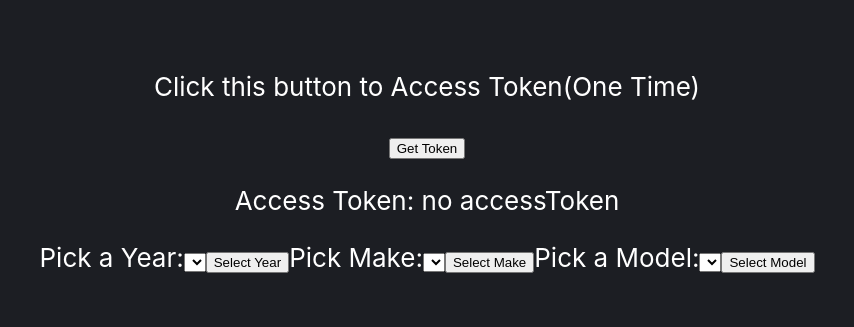
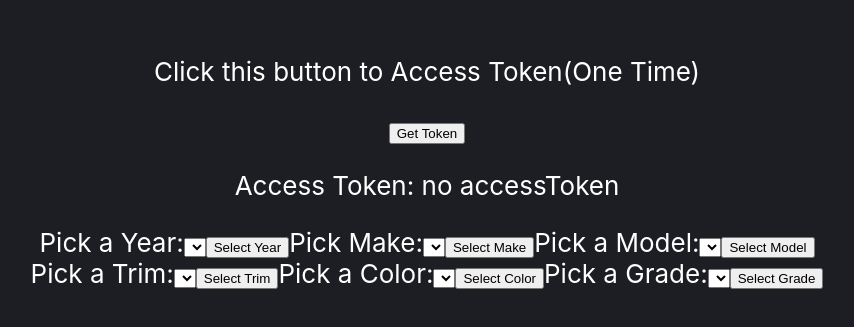
Before and after one commit to absaaraslam/manheim-valuation-module, a React (Create React App) app: page / in a window 1280 px wide. Shown: the part 215-542 px from the top of the page, without its empty margins (213-1067 px from the left). Built offline with nearby package versions, Linux system fonts and the light colour scheme.

Commit message:
added all GET Requests

```diff
--- a/src/App.js
+++ b/src/App.js
@@ -7,24 +7,32 @@ function App() {
   const [token, setToken] = useState("no accessToken");
 
   const [tokenFlag, setTokenFlag] = useState(false);
+  const [colorFlag, setColorFlag] = useState(false);
+  const [gradeFlag, setGradeFlag] = useState(false);
   const [yearFlag, setYearFlag] = useState(false);
   const [makeFlag, setMakeFlag] = useState(false);
   const [modelFlag, setModelFlag] = useState(false);
+  const [trimFlag, setTrimFlag] = useState(false);
   const [valuationFlag, setValuationFlag] = useState(false);
 
   //DB states
-  const [DByear, setYears] = useState([]);
+  const [DBGrades, setGrades] = useState([]);
+  const [DBColors, setColors] = useState([]);
+  const [DByears, setYears] = useState([]);
   const [DBMakes, setMakes] = useState([]);
   const [DBModels, setModels] = useState([]);
+  const [DBTrims, setTrims] = useState([]);
   const [DBvaluation, setValuation] = useState([]);
 
   //inputs
+  const [selectedGrade, setSelectedGrade] = useState("");
+  const [selectedColor, setSelectedColor] = useState("");
   const [selectedYear, setSelectedYear] = useState("");
   const [selectedMake, setSelectedMake] = useState("");
   const [selectedModel, setSelectedModel] = useState("");
-  const [selectedValuation, setSelectedValuation] = useState("");
+  const [selectedTrim, setSelectedTrim] = useState("");
 
-//Vis
+  //Vis
   const [valuationVis, setValuationVis] = useState(false);
 
   const tokenButtonHandler = () => {
@@ -42,9 +50,24 @@ function App() {
     console.log("make button");
   };
 
-  const ModelButtonHandler = () => {
+  const modelButtonHandler = () => {
     setModelFlag(true);
     console.log("model button");
+  };
+
+  const trimButtonHandler = () => {
+    setTrimFlag(true);
+    console.log("trim button");
+  };
+
+  const colorButtonHandler = () => {
+    setColorFlag(true);
+    console.log("color button");
+  };
+
+  const gradeButtonHandler = () => {
+    setGradeFlag(true);
+    console.log("grade button");
   };
 
   const valuationButtonHandler = () => {
@@ -67,9 +90,24 @@ function App() {
     setSelectedModel(event.target.value);
   };
 
+  const handleTrimChange = (event) => {
+    console.log("here is selected trim=>", event.target.value);
+    setSelectedTrim(event.target.value);
+  };
+
+  const handleColorChange = (event) => {
+    console.log("here is selected color=>", event.target.value);
+    setSelectedColor(event.target.value);
+  };
+
+  const handleGradeChange = (event) => {
+    console.log("here is selected grade=>", event.target.value);
+    setSelectedGrade(event.target.value);
+  };
+
   const tokenGen = async () => {
     //POST AccessToken
-    const res = await fetch("https://carbingo.logointellect.com/api/token", {
+    const res = await fetch("https://server-valuation.vercel.app/api/token", {
       method: "POST",
     })
       .then((response) => response.json())
@@ -82,9 +120,26 @@ function App() {
       });
   };
 
+  const retrieveColors = async () => {
+    //GET Colors
+    const resp = await fetch("https://server-valuation.vercel.app/fetchColors");
+    const data = await resp.json();
+    const colors = data.items.map((item) => item.value);
+    setColors(colors);
+    console.log("colors", data);
+  };
+
+  const retrieveGrades = async () => {
+    //GET Grades
+    const resp = await fetch("https://server-valuation.vercel.app/fetchGrades");
+    const data = await resp.json();
+    const grades = data.items.map((item) => item.value);
+    setGrades(grades);
+    console.log("colors", data);
+  };
   const retrieveYears = async () => {
     //GET Years
-    const resp = await fetch("https://carbingo.logointellect.com/fetchYears");
+    const resp = await fetch("https://server-valuation.vercel.app/fetchYears");
     const data = await resp.json();
     const years = data.items.map((item) => item.year);
     setYears(years);
@@ -93,7 +148,7 @@ function App() {
 
   const retrieveMake = async () => {
     //send Year and GET make
-    const resp = await fetch("https://carbingo.logointellect.com/fetchMake", {
+    const resp = await fetch("https://server-valuation.vercel.app/fetchMake", {
       method: "POST",
       headers: {
         "Content-Type": "application/json",
@@ -110,7 +165,7 @@ function App() {
 
   const retrieveModel = async () => {
     //send data and GET Model
-    const resp = await fetch("https://carbingo.logointellect.com/fetchModel", {
+    const resp = await fetch("https://server-valuation.vercel.app/fetchModel", {
       method: "POST",
       headers: {
         "Content-Type": "application/json",
@@ -125,20 +180,40 @@ function App() {
     console.log("models", data);
   };
 
-
-  const getValuation = async () => {
-    const resp = await fetch("https://carbingo.logointellect.com/getValuation", {
+  const retrieveTrim = async () => {
+    //send data and GET Trim
+    const resp = await fetch("https://server-valuation.vercel.app/fetchTrim", {
       method: "POST",
       headers: {
         "Content-Type": "application/json",
       },
-      body: JSON.stringify({ modelConfirm: selectedModel })
+      body: JSON.stringify({ modelConfirm: selectedModel }),
+    });
+    const data = await resp.json();
+    if (data.items) {
+      const trims = data.items.map((item) => item.trim);
+      setTrims(trims);
+    }
+    console.log("trims", data);
+  };
+
+  const getValuation = async () => {
+    const resp = await fetch("https://server-valuation.vercel.app/getValuation", {
+      method: "POST",
+      headers: {
+        "Content-Type": "application/json",
+      },
+      body: JSON.stringify({
+        trimConfirm: selectedTrim,
+        colorConfirm: selectedColor,
+        gradeConfirm: selectedGrade,
+      }),
     });
     const data = await resp.json();
     if (data.items) {
       const valuation = data.items.map((item) => item.retail);
       setValuation(valuation);
-      console.log("valuation", valuation);
+      console.log("valuation", data);
     }
   };
 
@@ -153,7 +228,9 @@ function App() {
     //GET apidata useEffect
     if (token != "no accessToken") {
       retrieveYears();
-      console.log("get them years");
+      retrieveColors();
+      retrieveGrades();
+      console.log("getFunctions triggered");
     }
   }, [token]);
 
@@ -173,9 +250,13 @@ function App() {
 
   useEffect(() => {
     //valuation button unearthing
-    if (modelFlag) {
+    if (trimFlag) {
       setValuationVis(true);
     }
+  }, [trimFlag]);
+
+  useEffect(() => {
+    if (modelFlag) retrieveTrim();
   }, [modelFlag]);
 
   useEffect(() => {
@@ -196,7 +277,7 @@ function App() {
             <label>
               Pick a Year:
               <select onChange={handleYearChange} value={selectedYear}>
-                {DByear.map((year) => (
+                {DByears.map((year) => (
                   <option key={year} value={year}>
                     {year}
                   </option>
@@ -225,7 +306,42 @@ function App() {
                 ))}
               </select>
             </label>
-            <button onClick={ModelButtonHandler}>Select Model</button>
+            <button onClick={modelButtonHandler}>Select Model</button>
+            <div>
+            <label>
+              Pick a Trim:
+              <select onChange={handleTrimChange} value={selectedTrim}>
+                {DBTrims.map((trim) => (
+                  <option key={trim} value={trim}>
+                    {trim}
+                  </option>
+                ))}
+              </select>
+            </label>
+            <button onClick={trimButtonHandler}>Select Trim</button>
+            <label>
+              Pick a Color:
+              <select onChange={handleColorChange} value={selectedColor}>
+                {DBColors.map((color) => (
+                  <option key={color} value={color}>
+                    {color}
+                  </option>
+                ))}
+              </select>
+            </label>
+            <button onClick={colorButtonHandler}>Select Color</button>
+            <label>
+              Pick a Grade:
+              <select onChange={handleGradeChange} value={selectedGrade}>
+                {DBGrades.map((grade) => (
+                  <option key={grade} value={grade}>
+                    {grade}
+                  </option>
+                ))}
+              </select>
+            </label>
+            <button onClick={gradeButtonHandler}>Select Grade</button>
+            </div>
           </div>
           {valuationVis == true ? (
             <button onClick={valuationButtonHandler}>Do Valuation</button>
```
